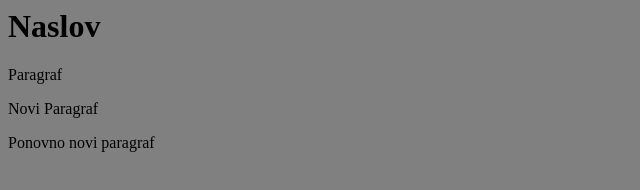
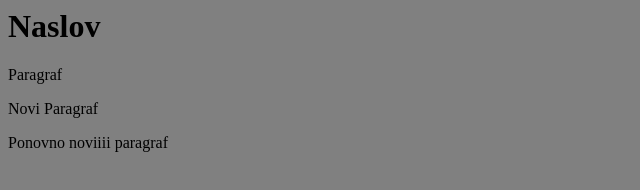
Before and after one commit to sgrgat/git-uvod, a plain HTML site: page index.html in a window 1280 px wide. Shown: the full height of the page, 0-640 px from the left. Drawn offline with Linux system fonts and the light colour scheme.

Commit message:
greska u tekstu

```diff
--- a/index.html
+++ b/index.html
@@ -9,6 +9,6 @@
 
         <p>Paragraf</p>
         <p>Novi Paragraf</p>
-        <p>Ponovno novi paragraf</p>
+        <p>Ponovno noviiii paragraf</p>
     </body>
 </html>
```
